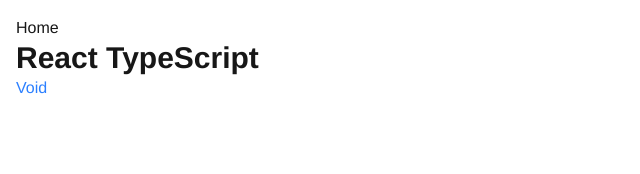
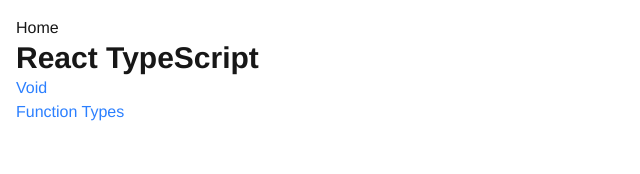
Before and after one commit to emanuelefavero/react-typescript, a Next.js app: page / in a window 1280 px wide. Shown: the top 174 px of the page, without its empty margins (0-640 px from the left). Built offline with nearby package versions, Linux system fonts and the light colour scheme.

Commit message:
add function types

```diff
--- /dev/null
+++ b/src/app/function-types/page.tsx
@@ -0,0 +1,18 @@
+type MyObject = {
+  // * When an object has a function property, use a function type to define the function signature (parameters and return type)
+  add: (a: number, b: number) => number
+}
+
+export default function Page() {
+  const object: MyObject = {
+    add: (a, b) => a + b,
+  }
+
+  return (
+    <>
+      <h1>Function Types</h1>
+
+      <p>{object.add(1, 2)}</p>
+    </>
+  )
+}
--- a/src/app/page.tsx
+++ b/src/app/page.tsx
@@ -5,7 +5,14 @@ export default function Home() {
     <>
       <h1 className='font-bold text-3xl'>React TypeScript</h1>
 
-      <Link href='/void'>Void</Link>
+      <ul>
+        <li>
+          <Link href='/void'>Void</Link>
+        </li>
+        <li>
+          <Link href='/function-types'>Function Types</Link>
+        </li>
+      </ul>
     </>
   )
 }
--- a/src/app/void/page.tsx
+++ b/src/app/void/page.tsx
@@ -11,9 +11,5 @@ export default function Page() {
   }
   log2()
 
-  return (
-    <>
-      <h1>Void</h1>
-    </>
-  )
+  return <h1>Void</h1>
 }
```
